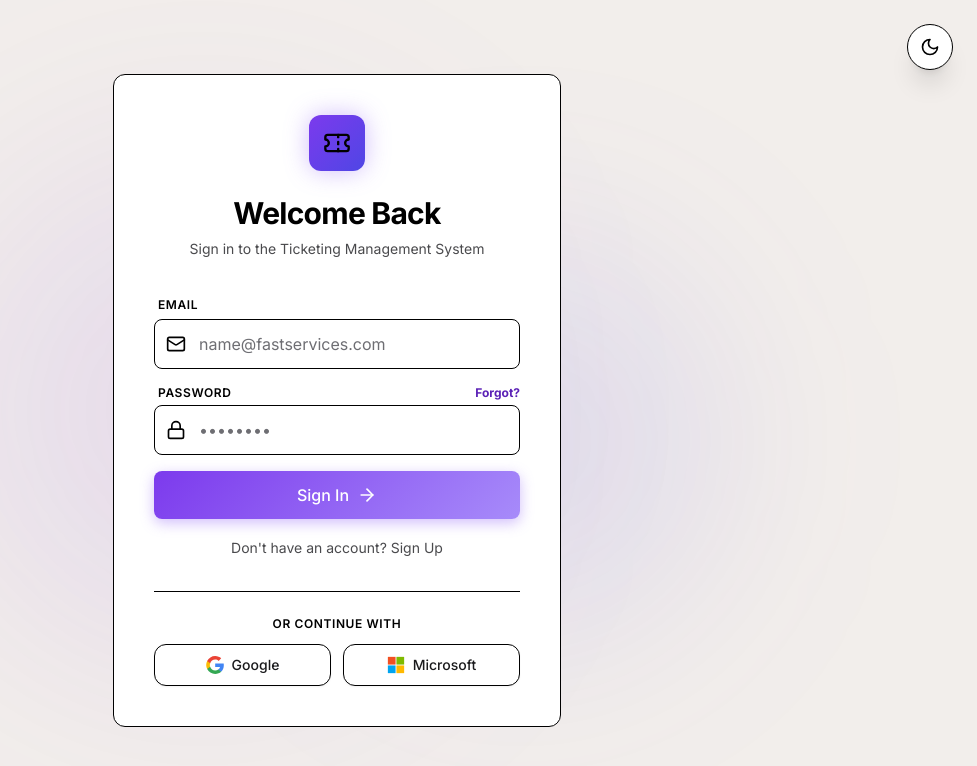
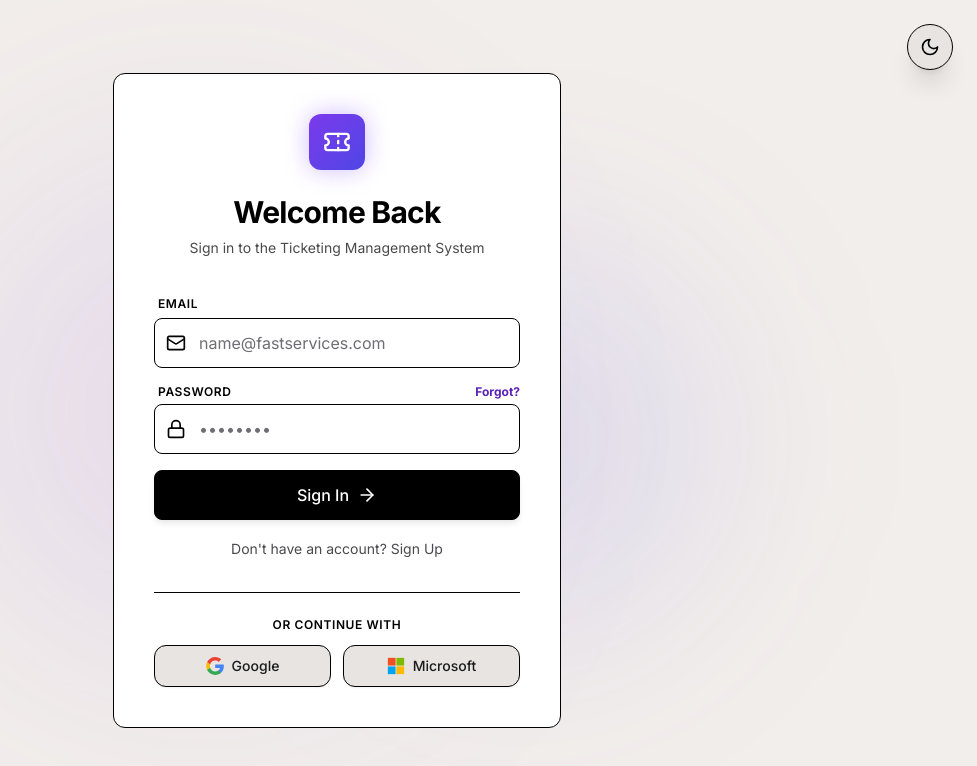
Before and after one commit to Kusen13/ticket-man, a React (Vite) app: page /login in a window 1280 px wide. Shown: the top 766 px of the page, without its empty margins (303-1280 px from the left). Built offline with nearby package versions, Linux system fonts and the light colour scheme.

Commit message:
UI: Extensive Light Mode polish for reliability and contrast

```diff
--- a/src/components/ui/PriorityBadge.tsx
+++ b/src/components/ui/PriorityBadge.tsx
@@ -14,7 +14,7 @@ export const PriorityBadge: React.FC<{ priority: Priority }> = ({ priority }) =>
       icon: AlertTriangle
     },
     MEDIUM: {
-      color: 'bg-blue-400/10 text-blue-400 border-blue-400/20',
+      color: 'bg-amber-400/10 text-amber-400 border-amber-400/20',
       icon: Info
     },
     LOW: {
--- a/src/index.css
+++ b/src/index.css
@@ -84,9 +84,18 @@ body {
 .light .text-slate-200,
 .light .text-slate-300,
 .light .text-slate-400,
-.light .text-slate-500,
-.light .text-white {
+.light .text-slate-500 {
   color: #000000 !important;
+}
+
+/* Specific protection for white text that MUST stay white on colored backgrounds */
+.light .text-white,
+.light [class*="bg-amber-"] *,
+.light [class*="bg-violet-"] *,
+.light [class*="bg-rose-"] *,
+.light [class*="bg-emerald-"] *,
+.light [class*="bg-cyan-"] * {
+  color: #ffffff !important;
 }
 
 /* Force Table and Card Headers to Black */
@@ -100,33 +109,58 @@ body {
 .light .glass-card,
 .light .glass-panel,
 .light .input-field,
+.light [class*="border-white/"],
 .light .border-white\/5,
 .light .border-white\/10 {
   border-color: #000000 !important;
+}
+
+.light .glass-card,
+.light .glass-panel,
+.light .input-field {
   background-color: #ffffff !important;
 }
 
-.light .bg-slate-800\/50,
-.light .bg-slate-900\/50 {
-  background-color: #1a1a1c !important; /* Restore dark contrast components per request */
-  color: #ffffff !important;
-  border: 1px solid rgba(255, 255, 255, 0.1) !important;
+/* Turn dark slate backgrounds into white for light mode readability */
+.light [class*="bg-slate-"] {
+  background-color: #ffffff !important;
+  color: #000000 !important;
+  border-color: #000000 !important;
 }
 
-.light .bg-slate-800\/50 *,
-.light .bg-slate-900\/50 *,
+/* Ensure ALL text inside these dark containers is specifically white in light mode */
+.light .dark-contrast-nav {
+  background-color: #1a1a1c !important;
+  border-color: rgba(255, 255, 255, 0.2) !important;
+}
+
+.light [class*="bg-amber-"],
+.light [class*="bg-violet-"],
+.light [class*="bg-rose-"],
+.light [class*="bg-emerald-"],
+.light [class*="bg-cyan-"],
+.light .btn-primary,
+.light .btn-danger {
+  /* Defined below to ensure white text in colored backgrounds */
+  box-shadow: 0 4px 6px -1px rgba(0, 0, 0, 0.1);
+}
+
+/* FORCE WHITE TEXT inside the safe zones */
+.light .dark-contrast-nav *,
+.light [class*="bg-amber-"] *,
+.light [class*="bg-violet-"] *,
+.light [class*="bg-rose-"] *,
+.light [class*="bg-emerald-"] *,
+.light [class*="bg-cyan-"] *,
 .light .btn-primary,
 .light .btn-primary *,
 .light .btn-danger,
-.light .btn-danger *,
-.light .bg-violet-600 *,
-.light .bg-amber-600 *,
-.light .bg-rose-600 * {
-  color: #ffffff !important; /* Force white text for dark/accent backgrounds only */
+.light .btn-danger * {
+  color: #ffffff !important;
 }
 
 .light .light-tab {
-  color: rgba(255, 255, 255, 0.6) !important;
+  color: rgba(255, 255, 255, 0.5) !important;
 }
 
 .light .light-tab:hover {
@@ -135,6 +169,17 @@ body {
 
 .light .active-light-tab {
   color: #ffffff !important;
+  background-color: var(--accent-primary) !important;
+}
+
+.light .btn-primary:not([class*="bg-emerald"]):not([class*="bg-rose"]):not([class*="bg-amber"]) {
+  background: #000000 !important;
+  color: #ffffff !important;
+  border: 1px solid #000000 !important;
+}
+
+.light .btn-primary:hover {
+  opacity: 0.9;
 }
 
 /* Removed forced white text to prevent invisible headers in Light Mode */
@@ -218,6 +263,7 @@ body {
   color: #000000 !important;
   border-color: #000000 !important;
   background-color: rgba(0, 0, 0, 0.05) !important;
+  font-weight: 800 !important;
 }
 
 .light .text-violet-400, .light .text-violet-500, .light .text-violet-600 {
--- a/src/pages/super_admin/UserManagement.tsx
+++ b/src/pages/super_admin/UserManagement.tsx
@@ -135,7 +135,7 @@ export const UserManagement: React.FC = () => {
             <h1 className="text-3xl font-bold tracking-tight text-white mb-2">User Management</h1>
             <p className="text-slate-400">Create, edit, and manage all user accounts and their roles.</p>
           </div>
-          <div className="flex bg-slate-900/50 p-1 rounded-xl border border-white/5 self-start overflow-x-auto max-w-full">
+          <div className="flex bg-slate-900/50 p-1 rounded-xl border border-white/5 self-start overflow-x-auto max-w-full dark-contrast-nav">
             <button
               onClick={() => setActiveTab('approved')}
               className={`px-4 py-2 text-sm font-bold rounded-lg transition-all ${
```
